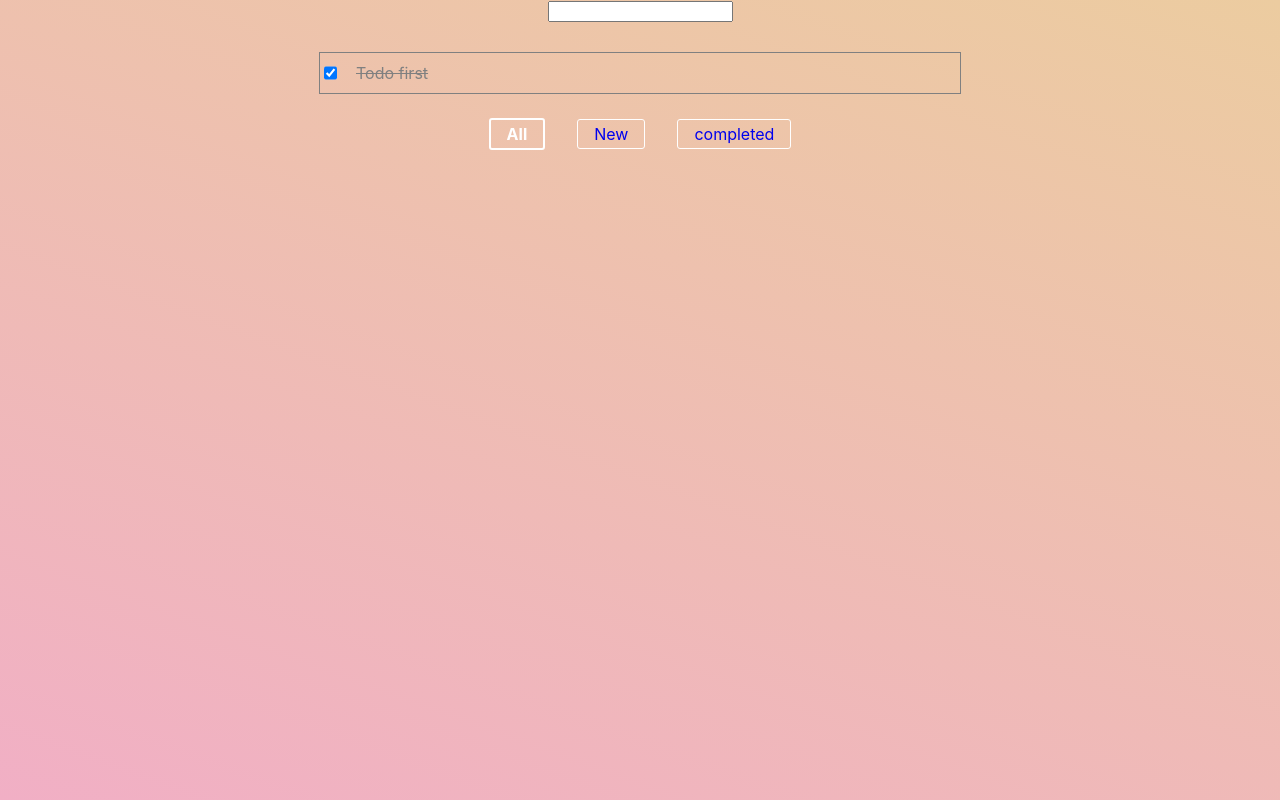
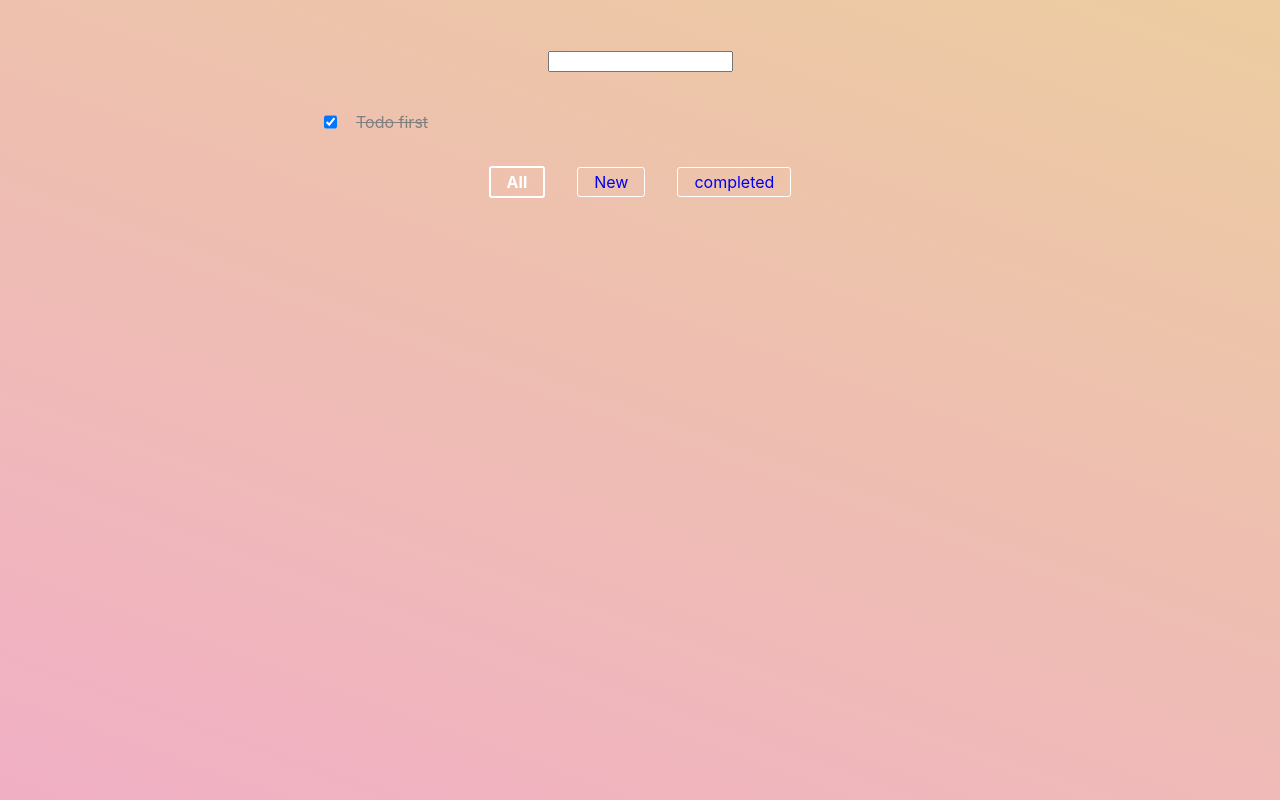
Before and after one commit to qubit88/apiko-course-2019, a React (Create React App) app: page / in a window 1280 px wide. Built offline with nearby package versions, Linux system fonts and the light colour scheme.

Commit message:
add styling

```diff
--- a/src/App.css
+++ b/src/App.css
@@ -1,3 +1,4 @@
 .App {
   text-align: center;
+  padding-top: 50px;
 }
--- a/src/components/TodoList.js
+++ b/src/components/TodoList.js
@@ -10,7 +10,6 @@ const TodoListDiv = styled.div`
   display: flex;
   flex-direction: column;
   width: 50%;
-  border: 1px solid grey;
 `;
 
 function TodoList({ todos, onInputChange }) {
```
